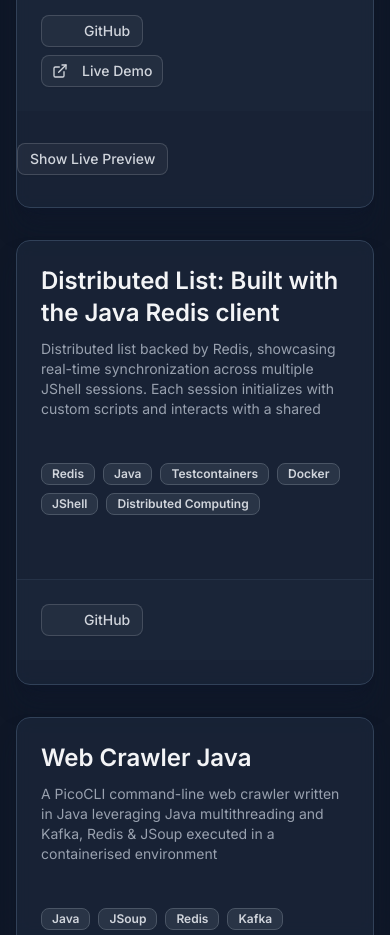
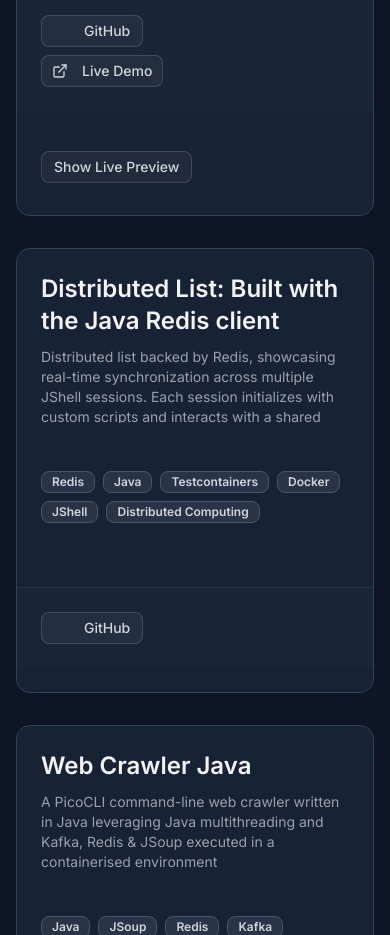
Before and after one commit to conorsheppard/nextjs-portfolio, a Next.js app: page / in a window 390 px wide. Shown: the part 5060-5995 px from the top of the page. Built offline with nearby package versions, Linux system fonts and the light colour scheme; some icons are missing.

Commit message:
fix(Projects.tsx): fixed styling of CollapsiblePreview component on mobile

```diff
--- a/src/components/Hero.tsx
+++ b/src/components/Hero.tsx
@@ -99,7 +99,11 @@ export default function Hero() {
               size={isMobile ? 'default' : 'lg'}
               className="group mb-2 transform rounded-lg border-2 border-gray-400 bg-transparent px-8 py-3 text-lg text-gray-200 shadow-lg transition-all duration-300 ease-in-out hover:scale-105 hover:border-gray-500 hover:bg-gray-700/50 hover:text-white hover:shadow-gray-700/40"
             >
-              <a href="https://drive.google.com/file/d/1juTNkdr81GsMnazWnHqvjoP2DgUtXZmg/view?usp=sharing" target="_blank" download>
+              <a
+                href="https://drive.google.com/file/d/1juTNkdr81GsMnazWnHqvjoP2DgUtXZmg/view?usp=sharing"
+                target="_blank"
+                download
+              >
                 Download my CV
                 <CloudDownload className="ml-2 h-5 w-5 transition-transform duration-300 group-hover:translate-y-1" />
               </a>
--- a/src/components/Projects.tsx
+++ b/src/components/Projects.tsx
@@ -51,7 +51,13 @@ export default function Projects() {
   function CollapsiblePreview({ liveLink, title }: { liveLink: string, title: string }) {
     const [open, setOpen] = React.useState(false)
     return (
-      <div className="w-full mt-2">
+      <div
+      className={
+        isMobile
+          ? 'flex justify-start w-full ml-4 mt-2'
+          : 'flex justify-end w-full mr-4 mt-2'
+      }
+      >
         <Button
           variant="outline"
           size="sm"
@@ -166,9 +172,17 @@ export default function Projects() {
                     </Link>
                   )}
                 </CardFooter>
-                {/* Collapsible live preview below action buttons */}
+                {/* Collapsible live preview below action buttons, aligned right */}
                 {project.liveLink && (
-                  <CollapsiblePreview liveLink={project.liveLink} title={project.title} />
+                  <div
+                    className={
+                      isMobile
+                        ? 'w-full pl-2 pt-2'
+                        : 'flex w-full justify-end pr-2 pt-2'
+                    }
+                  >
+                    <CollapsiblePreview liveLink={project.liveLink} title={project.title} />
+                  </div>
                 )}
               </Card>
             </motion.div>
```
